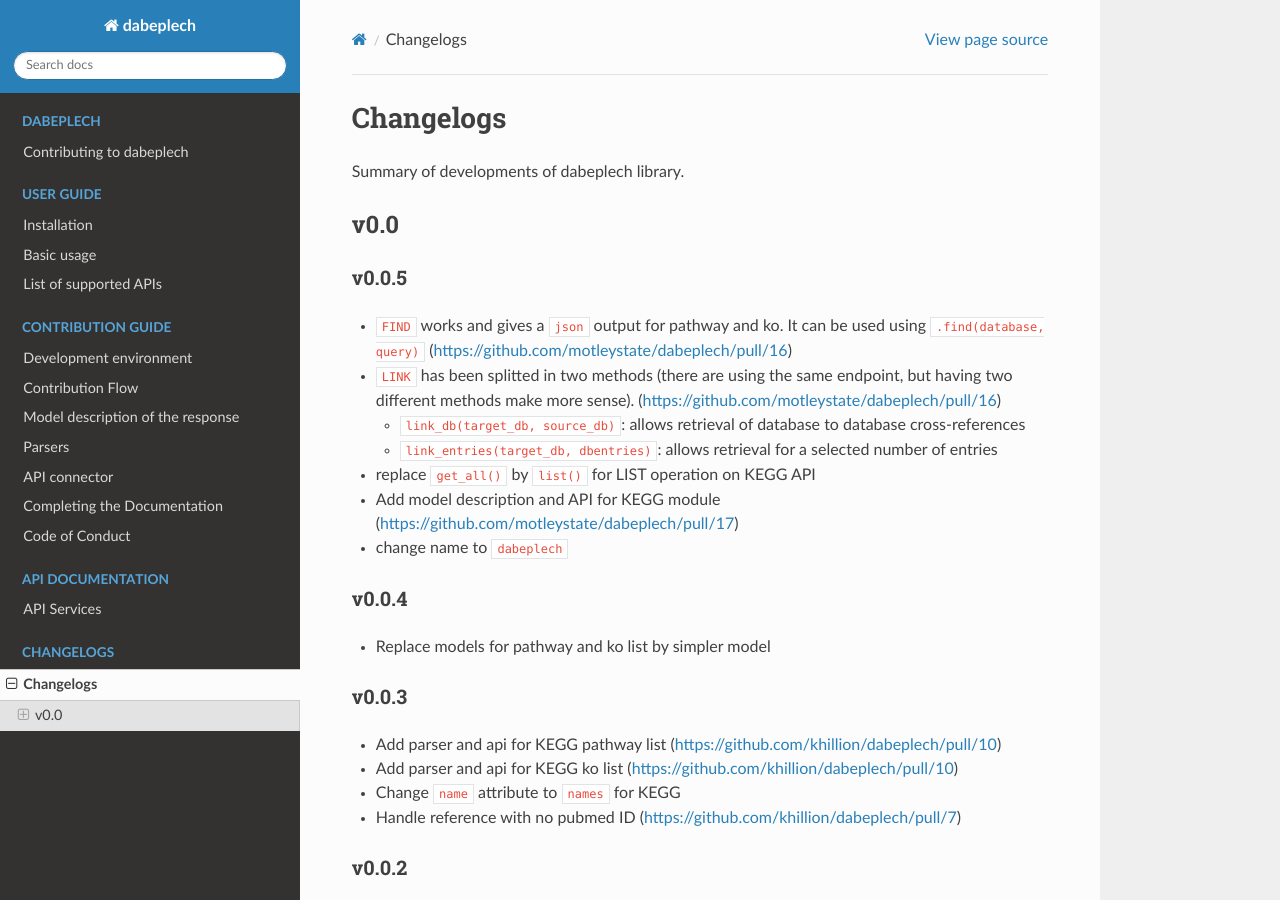
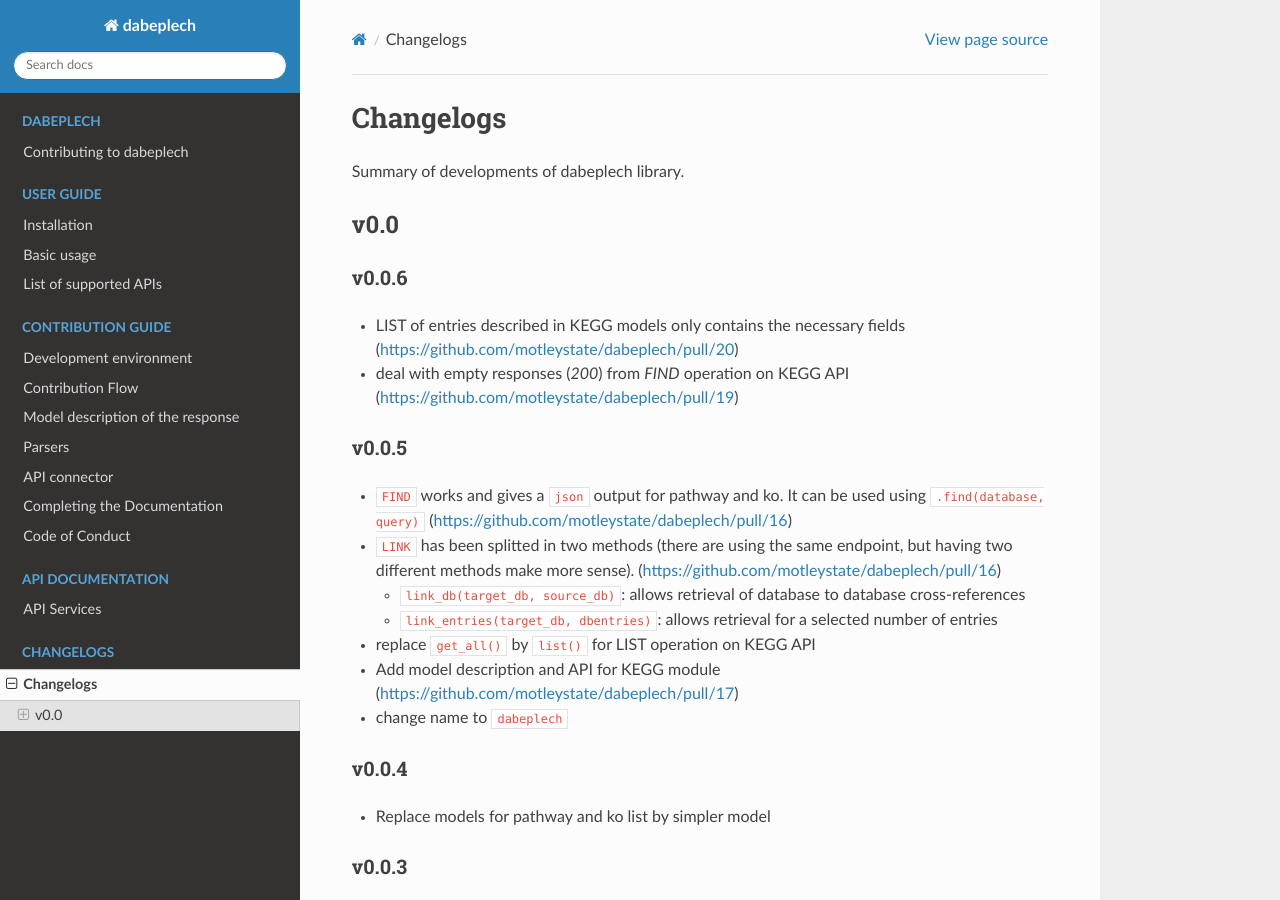
Before and after one commit to motleystate/dabeplech, a Sphinx documentation site: the page built from docs/changelogs.rst, in a window 1280 px wide and 900 px high. Built offline with Sphinx 7.4.7 and the Read the Docs theme 2.0.0, drawn with Linux system fonts in a browser that asks for light colours; pages that are not in the unit, such as notebooks, are missing from menus.

Commit message:
dump version and update changelogs

```diff
--- a/dabeplech/version.py
+++ b/dabeplech/version.py
@@ -1,2 +1,2 @@
-version_info = (0, 0, 5)
+version_info = (0, 0, 6)
 __version__ = '.'.join(str(c) for c in version_info)
--- a/docs/changelogs.rst
+++ b/docs/changelogs.rst
@@ -10,6 +10,12 @@
 
 v0.0
 ====
+
+v0.0.6
+------
+
+* LIST of entries described in KEGG models only contains the necessary fields (https://github.com/motleystate/dabeplech/pull/20)
+* deal with empty responses (`200`) from `FIND` operation on KEGG API (https://github.com/motleystate/dabeplech/pull/19)
 
 v0.0.5
 ------
```
